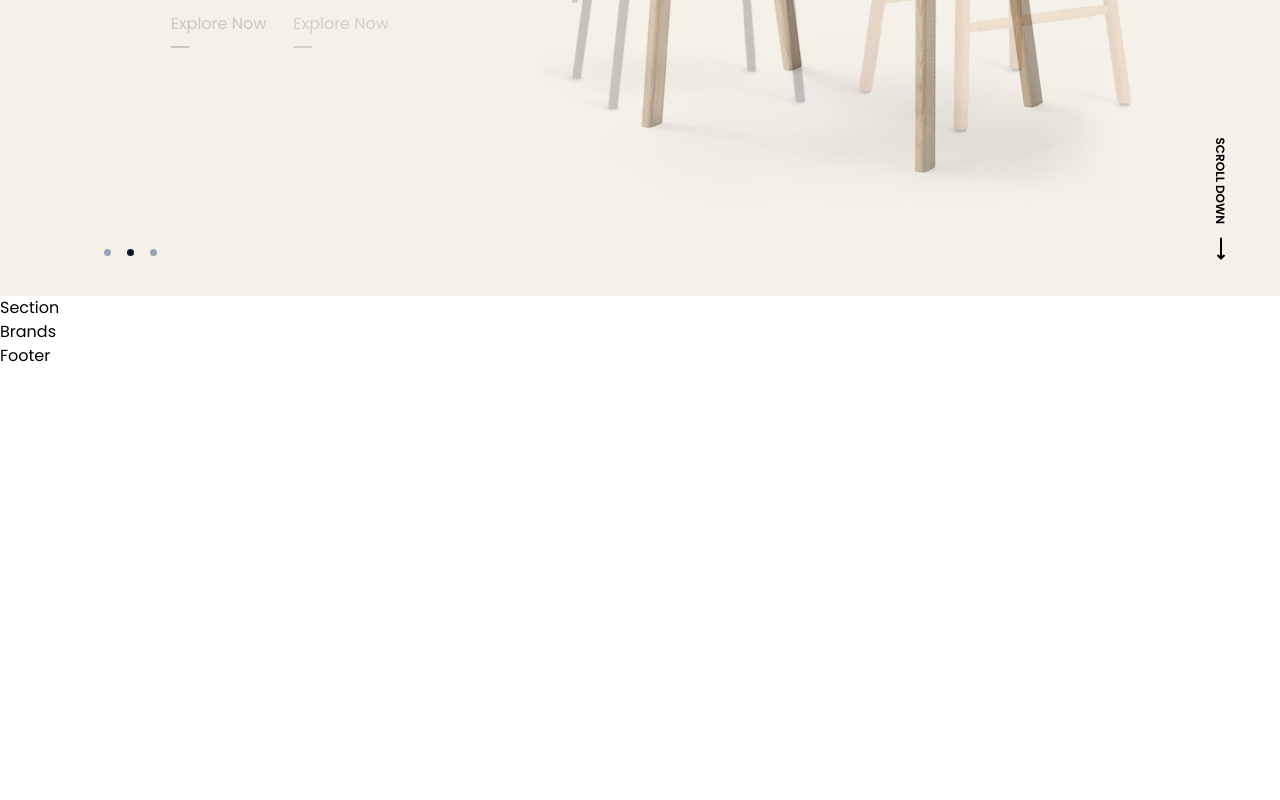
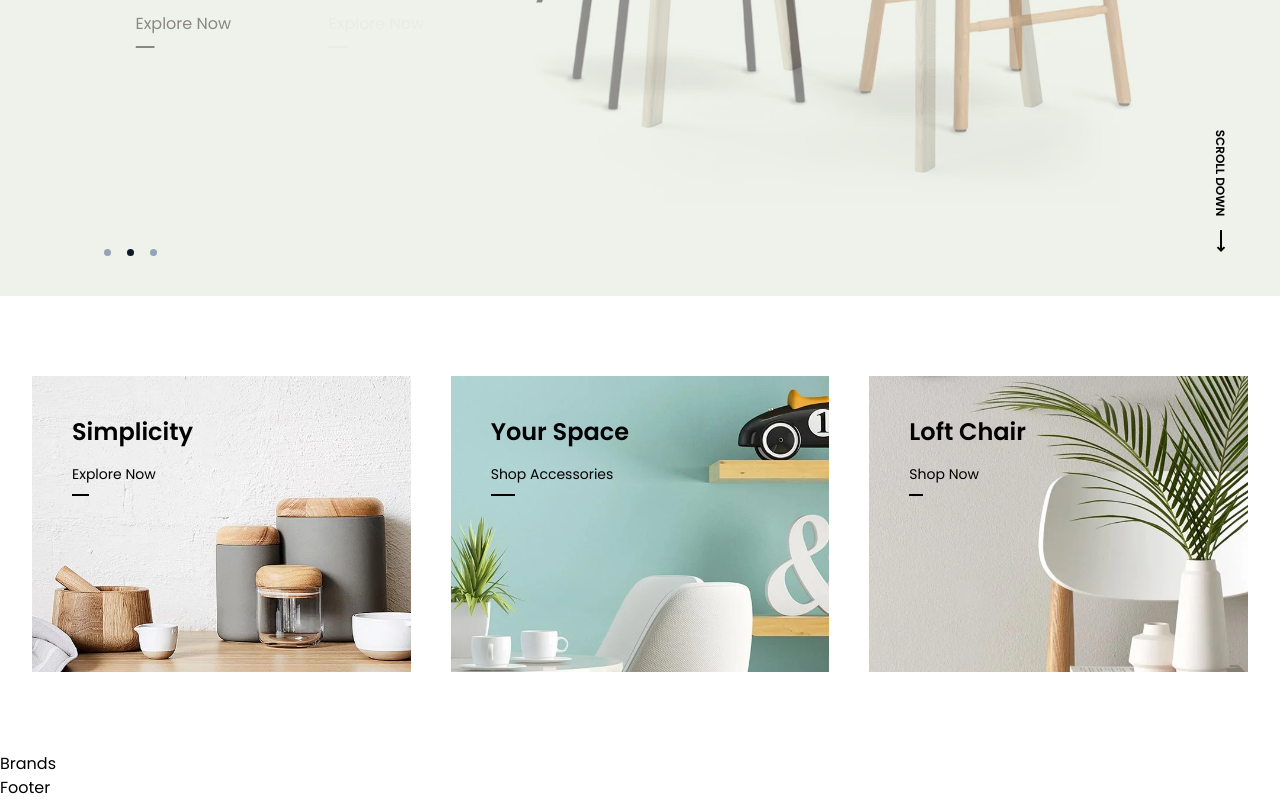
Before and after one commit to ifeanyianyanwu/evri, a React (Vite) app: page / in a window 1280 px wide. Shown: the part 504-1304 px from the top of the page. Before the commit the page ends 872 px from the top, so only its background shows below. Built offline with nearby package versions, Linux system fonts and the light colour scheme.

Commit message:
developed layout components

```diff
--- a/src/layout/Container.tsx
+++ b/src/layout/Container.tsx
@@ -1,7 +1,20 @@
-import React from "react";
+import { ReactNode } from "react";
 
-const Container = () => {
-  return <div>Container</div>;
+type IProps = {
+  children: ReactNode;
+  className?: string;
+};
+
+const Container = ({ className, children }: IProps) => {
+  return (
+    <div
+      className={`w-[90%] md:w-[95%] max-w-screen-xl mx-auto ${
+        className || ""
+      }`}
+    >
+      {children}
+    </div>
+  );
 };
 
 export default Container;
--- a/src/layout/Section.tsx
+++ b/src/layout/Section.tsx
@@ -1,7 +1,19 @@
-import React from "react";
+import { ReactNode } from "react";
 
-const Section = () => {
-  return <div>Section</div>;
+type BackGround = "none" | "brands";
+
+type IProps = {
+  id?: string;
+  background?: BackGround;
+  children: ReactNode;
+};
+
+const Section = ({ id, children, background }: IProps) => {
+  return (
+    <section id={id} className={`bg-${background || "none"} w-full py-20`}>
+      {children}
+    </section>
+  );
 };
 
 export default Section;
```
